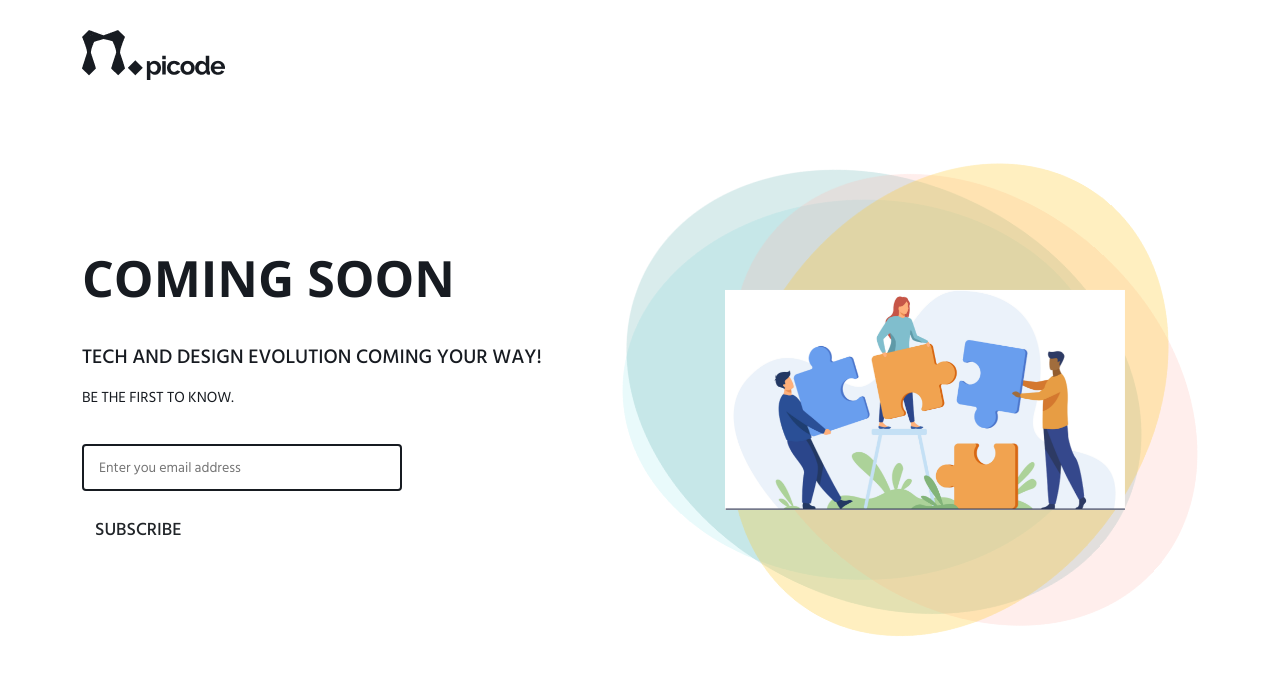
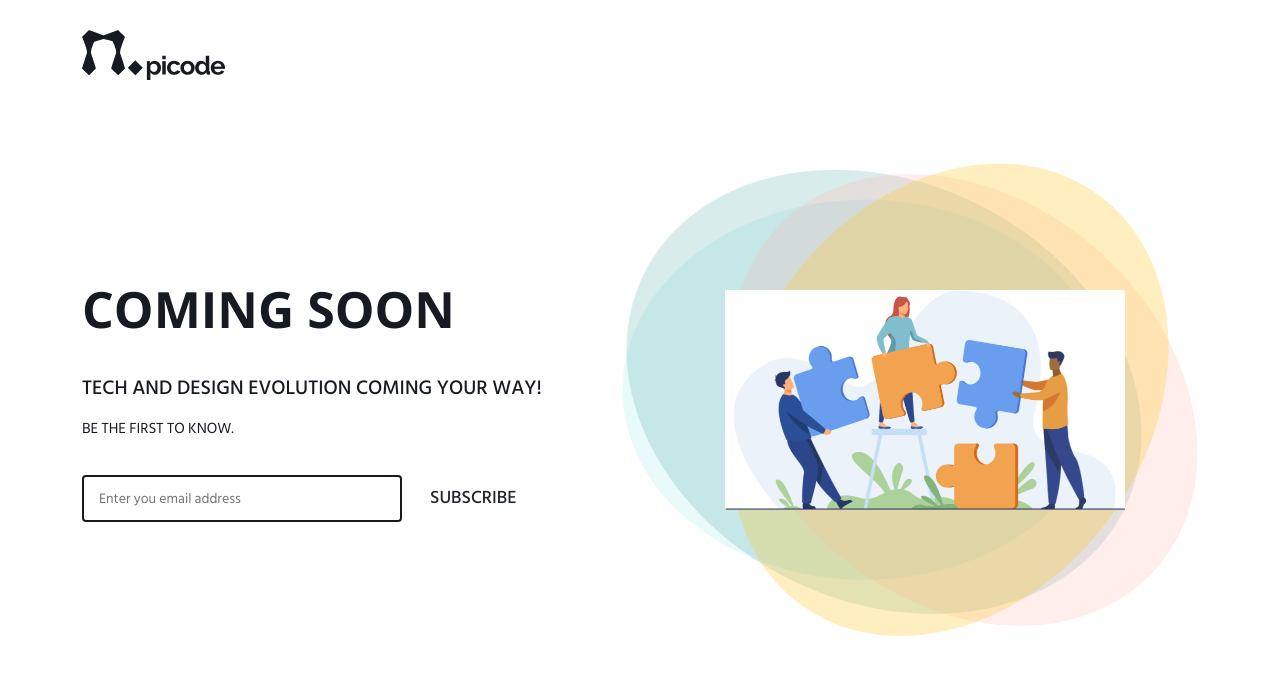
Before and after one commit to PiCode-internal/picode-comingsoon-frontend, a React (Create React App) app: page / in a window 1280 px wide. Shown: the top 674 px of the page. Built offline with nearby package versions, Linux system fonts and the light colour scheme.

Commit message:
make some changes on first page

```diff
--- a/src/jsx/pages/comingsoon_page.js
+++ b/src/jsx/pages/comingsoon_page.js
@@ -84,7 +84,6 @@ function ComingsoonPage() {
                   ({ values, handleChange, errors, touched, handleSubmit, isSubmitting }) => {
                     return (
                       <Form>
-
                         <div className='email_form'>
                           <input
                             className='email_input'
@@ -93,9 +92,7 @@ function ComingsoonPage() {
                             value={values?.email}
                             onChange={handleChange}
                           />
-                          <p className='text-danger mt-2'> {errors.email && touched.email && errors.email}</p>
-                        </div>
-                        <div>
+                          {/* <p className='text-danger mt-2'> {errors.email && touched.email && errors.email}</p> */}
                           <button className='btn email_btn' type='submit' disabled={isSubmitting}>Subscribe</button>
                         </div>
 
```
